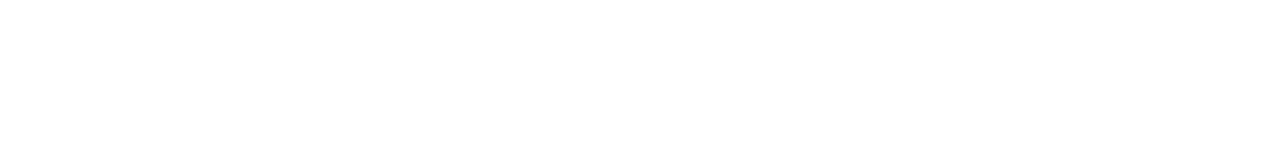
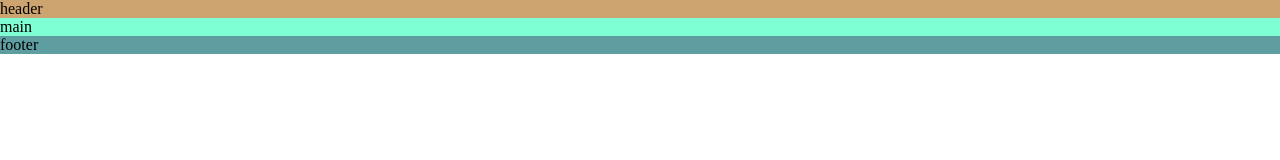
Before and after one commit to OleksandraMakarets/photographer-portfolio, a plain HTML site: page index.html in a window 1280 px wide. Drawn offline with Linux system fonts and the light colour scheme.

Commit message:
Add stylesheet with starter styles

```diff
--- /dev/null
+++ b/assets/css/style.css
@@ -0,0 +1,15 @@
+*{
+    padding: 0;
+    margin: 0;
+    box-sizing: border-box;
+}
+
+header{
+    background-color: rgb(205, 164, 111);
+}
+main{
+    background-color: aquamarine;
+}
+footer{
+    background-color: cadetblue;
+}
--- a/index.html
+++ b/index.html
@@ -10,11 +10,12 @@
     <link rel="icon" type="image/png" sizes="32x32" href="assets/favicon/favicon-32x32.png" />
     <link rel="icon" type="image/png" sizes="16x16" href="assets/favicon/favicon-16x16.png" />
     <link rel="manifest" href="/site.webmanifest" />
+    <link rel="stylesheet" href="assets/css/style.css">
     <title>Aleksandra Makarets - Photogpher portfolio</title>
 </head>
 <body>
-    <header></header>
-    <main></main>
-    <footer></footer>
+    <header>header</header>
+    <main>main</main>
+    <footer>footer</footer>
 </body>
 </html>
```
